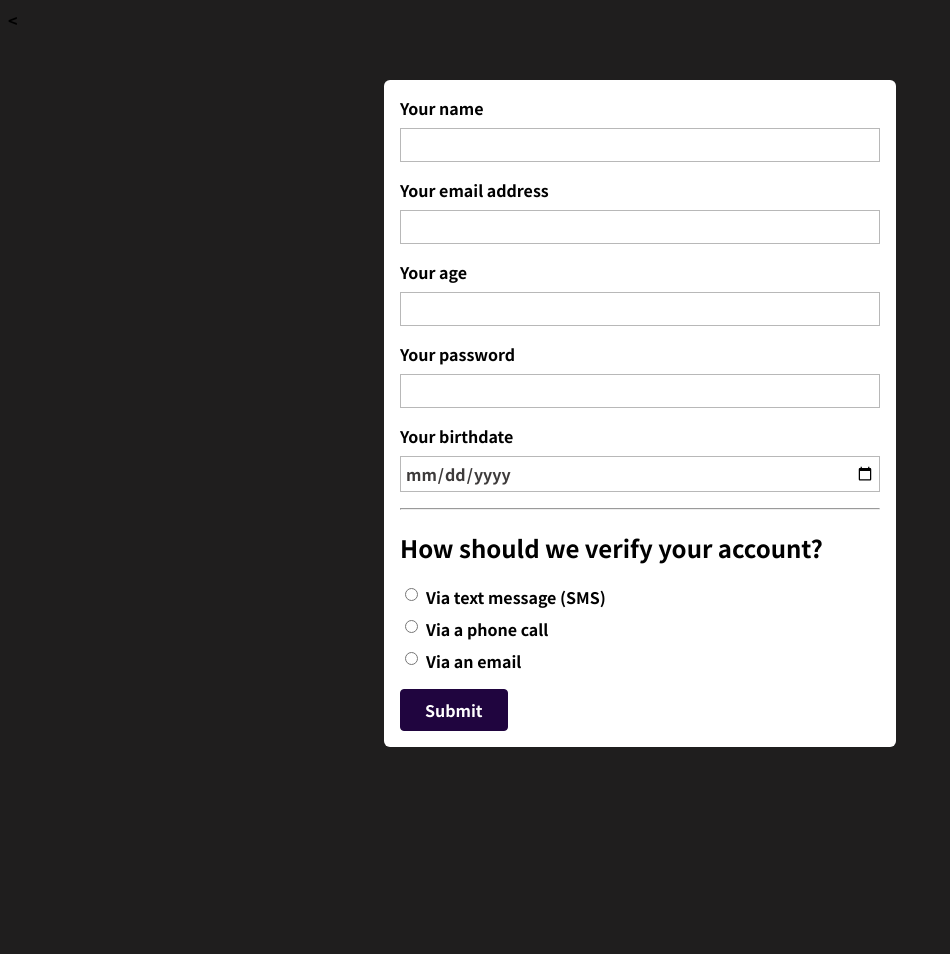
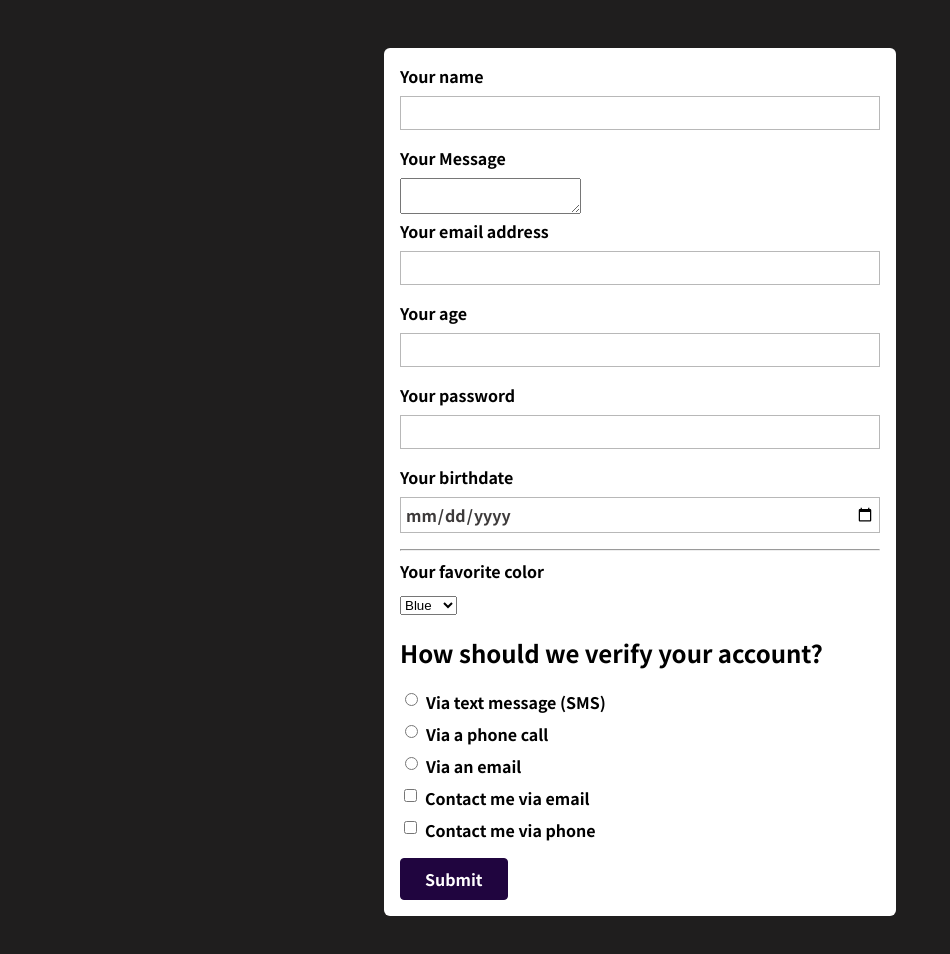
Before and after one commit to Min5107/WebStudy, a plain HTML site: page Web_Study_6/index.html in a window 1280 px wide. Shown: the whole page, without its empty margins (0-950 px from the left). Before the commit the page ends 800 px from the top, so only its background shows below. Drawn offline with Linux system fonts and the light colour scheme.

Commit message:
Update index.html

```diff
--- a/Web_Study_6/index.html
+++ b/Web_Study_6/index.html
@@ -1,16 +1,13 @@
 <!DOCTYPE html>
 <html lang="en">
+
 <head>
     <meta charset="UTF-8" />
     <title>HTML Forms</title>
     <link rel="preconnect" href="https://fonts.gstatic.com" />
-    <
     <link rel="preconnect" href="https://fonts.googleapis.com" />
     <link rel="preconnect" href="https://fonts.gstatic.com" crossorigin />
-    <link
-      href="https://fonts.googleapis.com/css2?family=Noto+Sans+KR:wght@700&display=swap"
-      rel="stylesheet"
-    />
+    <link href="https://fonts.googleapis.com/css2?family=Noto+Sans+KR:wght@700&display=swap" rel="stylesheet" />
     <link rel="stylesheet" href="styles.css" />
 </head>
 
@@ -18,6 +15,10 @@
     <form action="/" method="GET">
         <label for="username">Your name</label>
         <input type="text" name="user-name" id="username" />
+
+        <label for="usermessage">Your Message</label>
+        <textarea name="user-message" id="usermessage"></textarea>
+
         <label for="useremail">Your email address</label>
         <input type="email" name="user-email" id="useremail" />
         <label for="userage">Your age</label>
@@ -27,14 +28,16 @@
         <label for="birthdate">Your birthdate</label>
         <input type="date" id="birthdate" name="user-birthdate" />
         <hr />
+        <label for="favorite-color">Your favorite color</label>
+        <select id="favorite-color" name="favorite-color">
+        <option value="blue">Blue</option>
+        <option value="red">Red</option>
+        <option value="black">Black</option>
+        <option value="white">White</option>
+      </select>
         <h2>How should we verify your account?</h2>
         <div class="form-control-inline">
-        <input
-          type="radio"
-          name="verify"
-          id="verify-text-message"
-          value="text-message"
-        />
+            <input type="radio" name="verify" id="verify-text-message" value="text-message" />
             <label for="verify-text-message">Via text message (SMS)</label>
         </div>
         <div class="form-control-inline">
@@ -45,8 +48,17 @@
             <input type="radio" name="verify" id="verify-email" value="email" />
             <label for="verify-email">Via an email</label>
         </div>
+        <div class="form-control-inline">
+            <input type="checkbox" id="contact-email" name="contact" value="email" />
+            <label for="contact-email">Contact me via email</label>
+        </div>
+        <div class="form-control-inline">
+            <input type="checkbox" id="contact-phone" name="contact" value="phone" />
+            <label for="contact-phone">Contact me via phone</label>
+        </div>
 
         <button>Submit</button>
     </form>
 </body>
-</html>
+
+</html></html>
```
Lines whose indentation alone changed are shown as unchanged.
